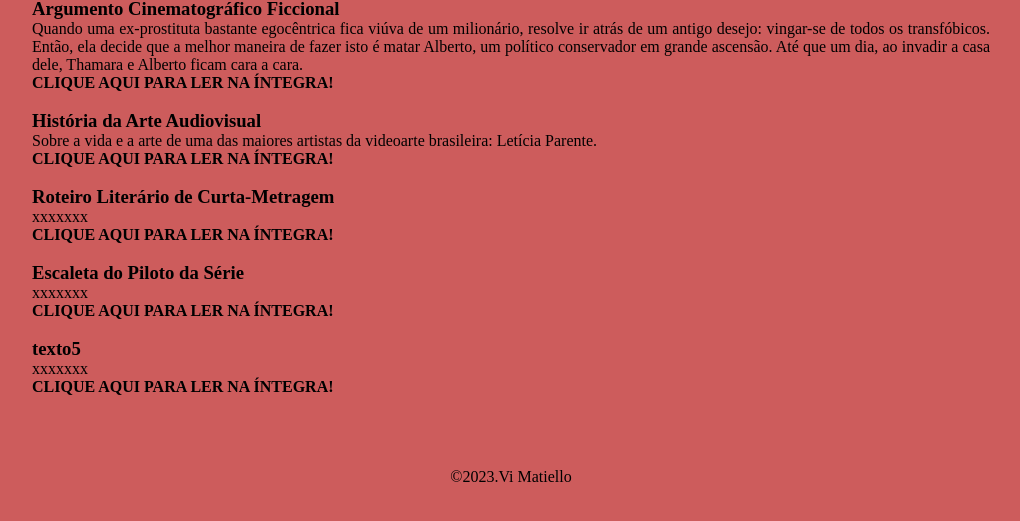
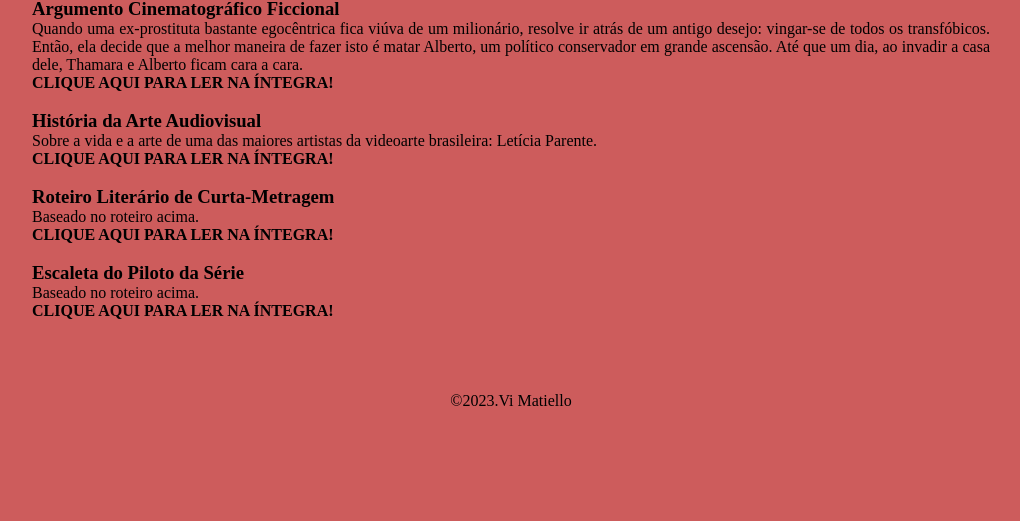
Before and after one commit to vitoriaamatiello/portfolio, a plain HTML site: page docs/textos.html in a window 1280 px wide. Shown: the part 167-688 px from the top of the page, without its empty margins (129-1149 px from the left). Drawn offline with Linux system fonts and the light colour scheme.

Commit message:
projetoweb
vitoria barbieri matiello

```diff
--- a/docs/estilo-videos.css
+++ b/docs/estilo-videos.css
@@ -7,7 +7,6 @@
 @media screen and (max-width: 1128px) {
 	#menu, #titulo, #conteudo,#rodape{
 	   width: 100%;
-	   background:#F00;
 	}
 }
 
@@ -22,6 +21,7 @@
 	   width: 90%;
 	}
 }
+
 
 body{
     margin: 0 auto;
--- a/docs/textos.html
+++ b/docs/textos.html
@@ -39,16 +39,14 @@
                 <a href="textos/SEMINARIO EM VIDEO - VITORIA MATIELLO.pdf" download="historia-da-arte">CLIQUE AQUI PARA LER NA ÍNTEGRA!</a><br><br>
 
             <h3>Roteiro Literário de Curta-Metragem</h3>
-                <p>xxxxxxx</p>
-                <a href="#" download="#">CLIQUE AQUI PARA LER NA ÍNTEGRA!</a><br><br>
+                <p>Baseado no roteiro acima.</p>
+                <a href="textos/ROTEIRO CURTA METRAGEM - VITORIA MATIELLO.pdf" download="roteiro-curta">CLIQUE AQUI PARA LER NA ÍNTEGRA!</a><br><br>
 
             <h3>Escaleta do Piloto da Série</h3>
-                <p>xxxxxxx</p>
-                <a href="#" download="#">CLIQUE AQUI PARA LER NA ÍNTEGRA!</a><br><br>
+                <p>Baseado no roteiro acima.</p>
+                <a href="textos/ESCALETA - PROJ SERIADO FASE 1 ESCALETA - GIOVANA RIPAMONTI E VITORIA MATIELLO.pdf" download="escaleta-piloto">CLIQUE AQUI PARA LER NA ÍNTEGRA!</a><br><br>
 
-            <h3>texto5</h3>
-            <p>xxxxxxx</p>
-            <a href="#" download="#">CLIQUE AQUI PARA LER NA ÍNTEGRA!</a><br><br>
+
 
     </div>
 
```
Also changed, not shown: docs/videos.html (+2 -6 lines).
